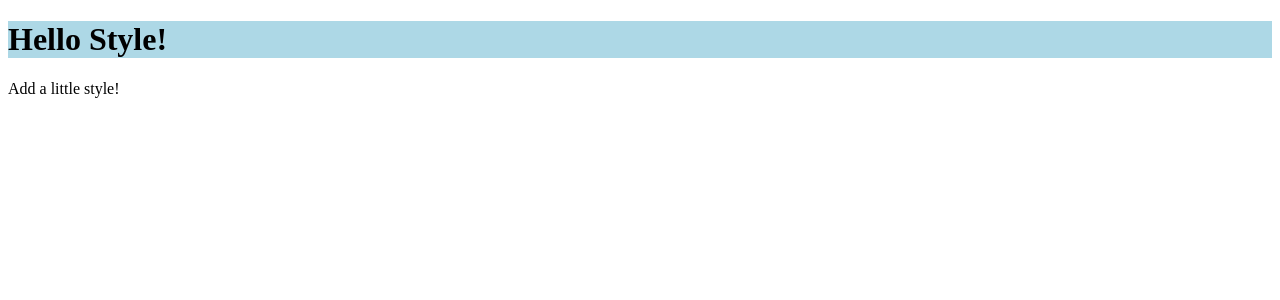
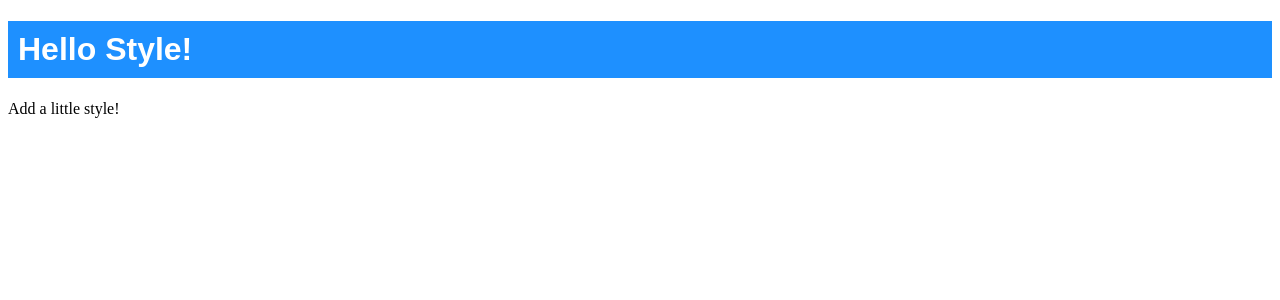
Before and after one commit to Sudo-Bear/mysecondreact, a React (Create React App) app: page / in a window 1280 px wide. Shown: the top 300 px of the page. Built offline with nearby package versions, Linux system fonts and the light colour scheme.

Commit message:
Passing dicts of styling as a chunk

```diff
--- a/src/index.js
+++ b/src/index.js
@@ -3,9 +3,15 @@ import ReactDOM from 'react-dom';
 
 class MyHeader extends React.Component {
   render() {
+    const mystyle = {
+      color: "white",
+      backgroundColor: "DodgerBlue",
+      padding: "10px",
+      fontFamily: "Arial"
+    };
     return (
       <div>
-        <h1 style={{backgroundColor: "lightblue"}}>Hello Style!</h1>
+        <h1 style={mystyle}>Hello Style!</h1>
         <p>Add a little style!</p>
       </div>
     );
```
